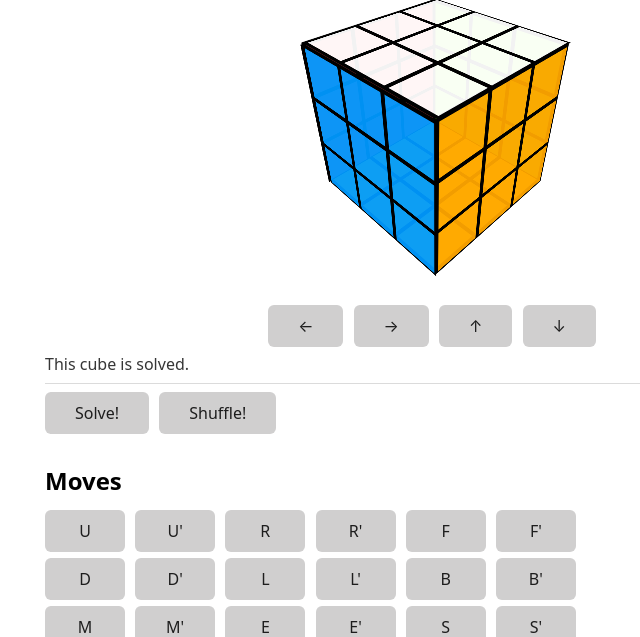
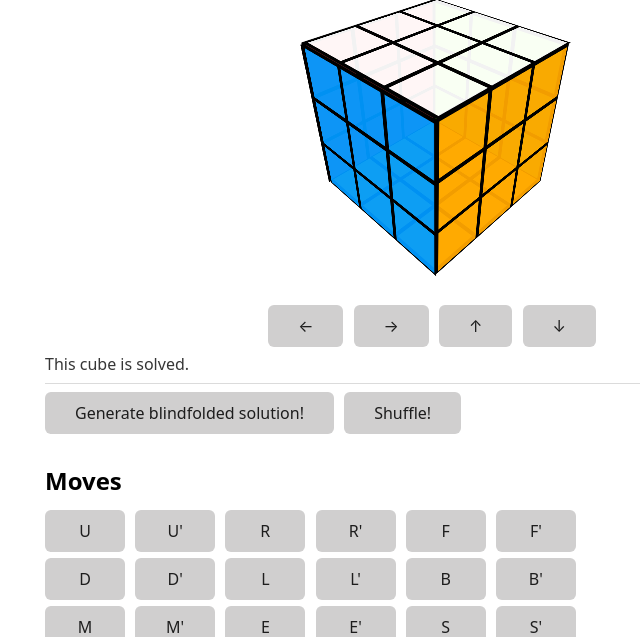
Before and after one commit to adamurban98/cubemem, a Flask app: page /cube in a window 1280 px wide. Shown: the part 206-843 px from the top of the page, without its empty margins (205-845 px from the left). Run offline with Flask 2, Linux system fonts and the light colour scheme.

Commit message:
change button to generate blindfolded solution

```diff
--- a/templates/cube.html
+++ b/templates/cube.html
@@ -21,7 +21,7 @@
 This cube is {% if cube.solved %} solved {%- else %} unsolved{%- endif %}.
 <hr>
 
-<button onclick="window.location.href='{{ url_for('solution', **g.cube_to_url_args(cube)) }}';">Solve!</button>
+<button onclick="window.location.href='{{ url_for('solution', **g.cube_to_url_args(cube)) }}';">Generate blindfolded solution!</button>
 <button onclick="window.location.href='{{ url_for('shuffle') }}';">Shuffle!</button>
 <br>
 
```
